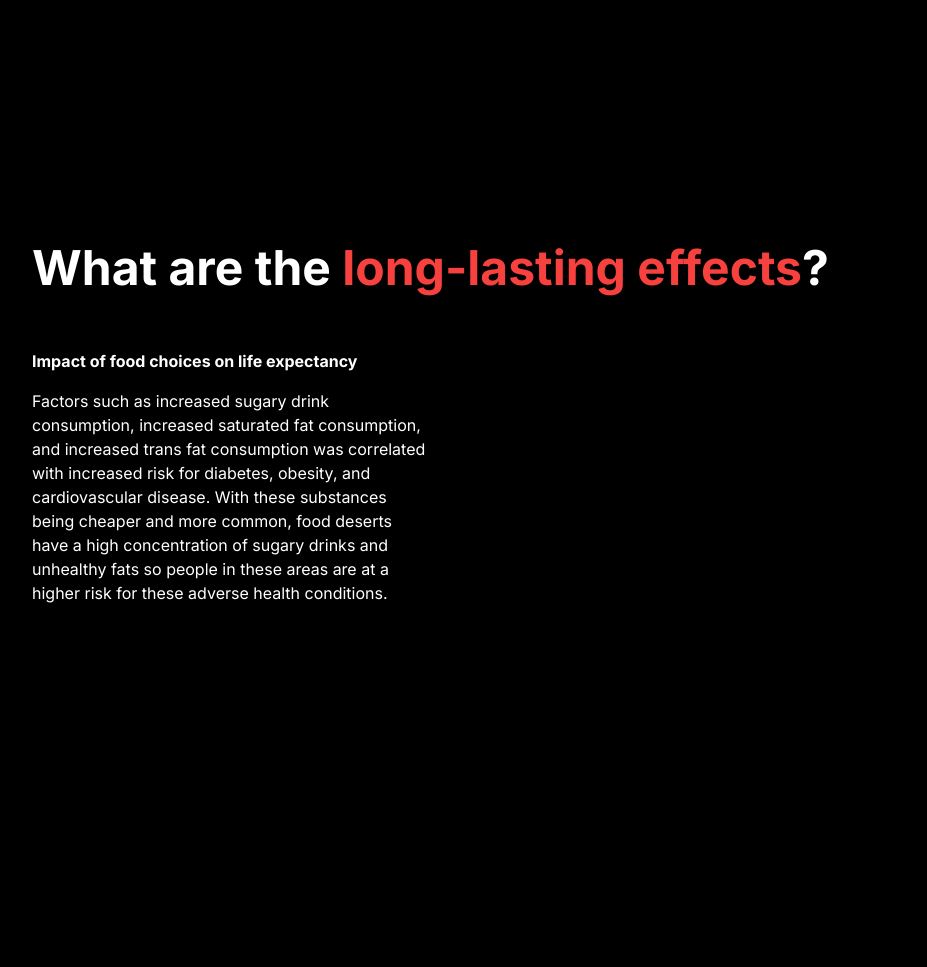
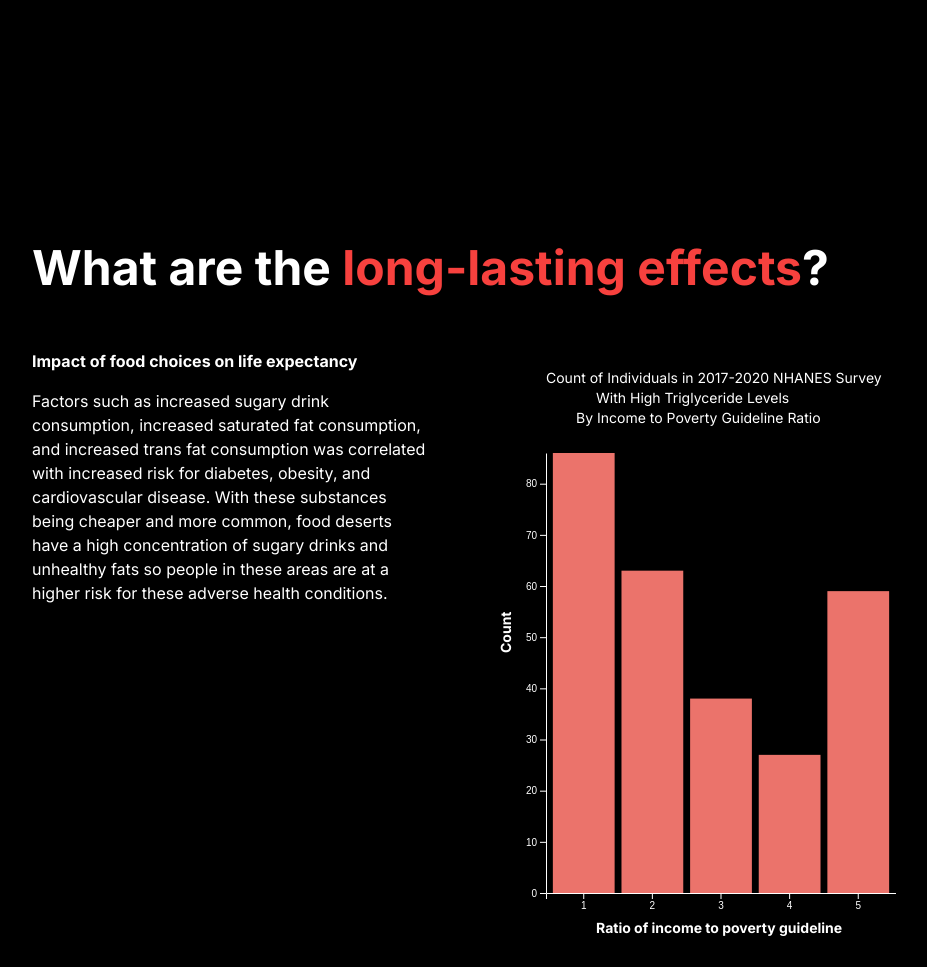
Before and after one commit to CMU-Vis-2022/final-project-foodsecurity, a website built with Vite: page index.html in a window 1280 px wide. Shown: the part 3347-4314 px from the top of the page, without its empty margins (256-1183 px from the left). Before the commit the page ends 3976 px from the top, so only its background shows below. Built offline with nearby package versions, Linux system fonts and the light colour scheme.

Commit message:
addedWhyVis

```diff
--- /dev/null
+++ b/src/cholestBinned.csv
@@ -0,0 +1,6 @@
+bin,numHighChol,numAlmostHighChol,numHighTrig,numAlmostHighTrig,numHighLDL,total
+1,92,248,86,120,287,1386
+2,66,162,63,86,192,878
+3,42,102,38,43,109,492
+4,24,86,27,34,88,370
+5,89,185,59,76,217,870
--- /dev/null
+++ b/src/cholesterol.ts
@@ -0,0 +1,115 @@
+import * as d3 from "d3";
+
+export function cholesterolChart(){
+    const width = 400;
+    const height = 600;
+    const margin = { top: 100, right: 0, bottom: 60, left: 50 };
+
+    const xRange = [margin.left, width];
+    const yRange = [height-margin.bottom,margin.top];
+
+
+    const xScale = d3.scaleBand().range(xRange).padding(0.1);
+    const yScale = d3.scaleLinear().range(yRange);
+
+    const xAxis = d3.axisBottom(xScale).ticks(width/10);
+    const yAxis = d3.axisLeft(yScale).tickSizeOuter(0);
+
+    const svg = d3
+                .create("svg")
+                .attr("width", width)
+                .attr("height", height)
+                .attr("viewBox", [0, 0, width, height])
+                .attr("style", "max-width: 100%; height: auto; height: intrinsic;");
+
+    const bars = svg.append("g").attr("fill", "#EB736B");
+
+    d3.csv("./src/cholestBinned.csv").then(d => {
+        let bins = []
+        let amts = []
+        d.forEach(x =>{
+            bins.push(x.bin)
+            amts.push(parseInt(x.numHighTrig));
+        })
+        xScale.domain(bins);
+        yScale.domain([0,d3.max(amts)]);
+        console.log(amts)
+        let I = d3.range(bins.length);
+
+        svg
+        .append("g")
+        .attr("class", "xaxis")
+        .attr("transform", `translate(0, ${height-margin.bottom})`);
+
+        // Add the y axis
+        svg
+        .append("g")
+        .attr("class", "yaxis")
+        .attr("transform", `translate(${margin.left},0)`);
+
+        bars
+        .selectAll("rect")
+        .data(I)
+        .join("rect")
+        .attr("x", (i) => {
+            return xScale(bins[i])!
+        })
+        .attr("y", (i) => {
+            return yScale(parseInt(amts[i]))
+        })
+        .attr("width",xScale.bandwidth())
+        .attr("height", (i) => {
+                return (height-margin.bottom) - yScale(parseInt(amts[i]));
+        })
+        .on("mouseover",(d) => { console.log(d.target.__data__)});
+
+        svg.select<SVGSVGElement>(".xaxis").call(xAxis)
+        svg.select<SVGSVGElement>(".yaxis").call(yAxis);
+
+    })
+
+    svg.append("text")
+       .attr("font-size",14)
+       .attr("fill","white")
+       .attr("fill-opacity",1)
+       .attr("text-anchor", "front")
+       .attr("id","labelText")
+       .attr("x",width/8)
+       .attr("y",30)
+       .text("Count of Individuals in 2017-2020 NHANES Survey")
+       .append("tspan")
+       .attr("x",width/4)
+       .attr("y",50)
+       .text("With High Triglyceride Levels")
+       .append("tspan")
+       .attr("x",width/5)
+       .attr("y",70)
+       .text('By Income to Poverty Guideline Ratio');
+
+    svg.append("text")
+       .attr("font-size", 14)
+       .attr("fill","white")
+       .attr("font-weight",550)
+       .attr("fill-opacity",1)
+       .attr("text-anchor", "front")
+       .attr("id","labelText")
+       .attr("x",width/4)
+       .attr("y",height - 20)
+       .text("Ratio of income to poverty guideline")
+
+    svg.append("text")
+       .attr("font-size", 14)
+       .attr("fill","white")
+       .attr("font-weight",550)
+       .attr("fill-opacity",1)
+       .attr("text-anchor", "front")
+       .attr("id","labelText")
+       .attr("x",0)
+       .attr("y",height/2)
+       .attr("transform",`translate(${-width/2 - margin.left - 35},${height/2}) rotate(-90)`)
+       .text("Count")
+
+    return{
+        element: svg.node()!
+    };
+}
--- a/src/main.ts
+++ b/src/main.ts
@@ -3,13 +3,19 @@ import * as d3 from "d3";
 
 import { barChart } from "./bar-chart";
 import { mapChart } from "./map";
+import { cholesterolChart } from "./cholesterol";
 import { Int32, Table, Utf8 } from "apache-arrow";
 import { db } from "./duckdb";
 import parquet from "./weather.parquet?url";
 
-const app = document.querySelector("#mapVis")!;
+const map = document.querySelector("#mapVis")!;
+const chart = mapChart();
+map.appendChild(chart.element);
 
-const chart = mapChart();
+
+const cholesterol = document.querySelector("#whyVis")!;
+const cholChart = cholesterolChart();
+cholesterol.appendChild(cholChart.element);
 
 
 /*
@@ -64,5 +70,3 @@ select.on("change", () => {
 update("Seattle");
 */
 // Add the chart to the DOM.
-
-app.appendChild(chart.element);
--- a/src/map.ts
+++ b/src/map.ts
@@ -86,7 +86,6 @@ export function mapChart(){
         d3.select(this).attr("fill-opacity",0.8)
     }
     d3.json("./src/foodData.geojson").then(d => {
-        console.log(d.features)
         var projection = d3.geoIdentity().reflectY(true).fitSize([(width-200),height],d);
         var path = d3.geoPath().projection(projection)
         svg.selectAll("path")
--- a/src/style.css
+++ b/src/style.css
@@ -94,10 +94,8 @@ flex-direction: row;
 }
 
 #whyVis{
-  width: 60%;
-  height: 40px;
-  float: right;
-  color: black;
+  margin-top: 20px;
+  margin-left: 70px;
 }
 
 /* css for the map */
```
Also changed, not shown: index.html (+0 -1 lines).
